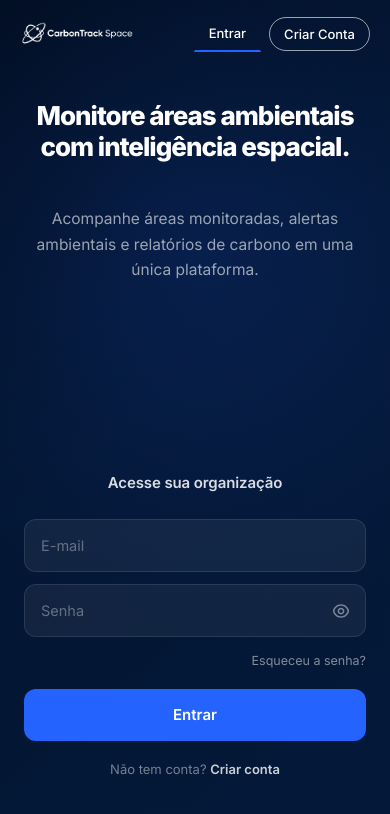
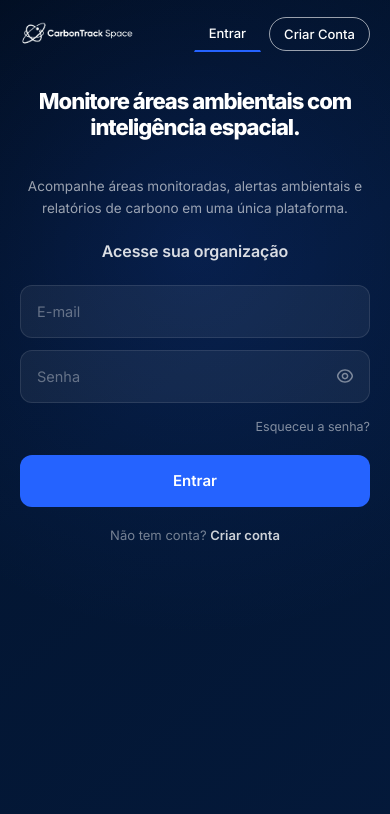
Before and after one commit to Fiap2029/carbontrack-front, a React (Vite) app: page /login in a window 390 px wide. Shown: the top 814 px of the page. Built offline with nearby package versions, Linux system fonts and the light colour scheme.

Commit message:
att de teste

```diff
--- a/index.html
+++ b/index.html
@@ -3,7 +3,7 @@
   <head>
     <meta charset="UTF-8" />
     <link rel="icon" type="image/svg+xml" href="/favicon.svg" />
-    <meta name="viewport" content="width=device-width, initial-scale=1.0" />
+    <meta name="viewport" content="width=device-width, initial-scale=1.0, viewport-fit=cover" />
     <title>CarbonTrack Space</title>
     <link rel="preconnect" href="https://fonts.googleapis.com" />
     <link rel="preconnect" href="https://fonts.gstatic.com" crossorigin />
--- a/src/components/Sidebar/Sidebar.module.css
+++ b/src/components/Sidebar/Sidebar.module.css
@@ -1,6 +1,6 @@
 .sidebar {
   width: var(--sidebar-width);
-  min-height: 100vh;
+  height: 100dvh;
   background: var(--sidebar-bg);
   display: flex;
   flex-direction: column;
@@ -10,6 +10,7 @@
   bottom: 0;
   z-index: 100;
   transition: transform 0.25s ease;
+  overflow-y: auto;
 }
 
 .logoArea {
@@ -69,6 +70,7 @@
 
 .footer {
   padding: 12px;
+  padding-bottom: calc(12px + env(safe-area-inset-bottom));
   border-top: 1px solid rgba(255, 255, 255, 0.06);
 }
 
--- a/src/index.css
+++ b/src/index.css
@@ -109,3 +109,12 @@ code {
   padding: 4px 8px;
   background: var(--code-bg);
 }
+
+/* Prevents iOS Safari from auto-zooming on focused inputs */
+@media (max-width: 768px) {
+  input,
+  select,
+  textarea {
+    font-size: 16px !important;
+  }
+}
--- a/src/pages/Home/Home.jsx
+++ b/src/pages/Home/Home.jsx
@@ -301,7 +301,6 @@ export default function Home() {
           <div className={styles.footer_grid}>
             <div className={styles.footer_brand}>
               <div className={styles.footer_logo}>
-                <img src={logo} alt="Logo" />
                 <span>CarbonTrack Space</span>
               </div>
               <p className={styles.footer_brand_desc}>
--- a/src/pages/Login/Login.module.css
+++ b/src/pages/Login/Login.module.css
@@ -369,22 +369,30 @@
 @media (max-width: 900px) {
   .body {
     flex-direction: column;
-    gap: 48px;
+    gap: 24px;
     align-items: center;
-    padding: 32px 24px 48px;
+    padding: 24px 24px 48px;
   }
 
   .hero {
+    flex: none;
     text-align: center;
     max-width: 100%;
   }
 
   .heroTitle {
-    font-size: 30px;
+    font-size: 28px;
+    margin-bottom: 10px;
+  }
+
+  .heroSub {
+    max-width: 100%;
+    margin: 0 auto;
   }
 
   .formArea {
     max-width: 100%;
+    width: 100%;
   }
 
   .glow {
@@ -407,7 +415,26 @@
     font-size: 13px;
   }
 
+  .body {
+    gap: 20px;
+    padding: 20px 20px 40px;
+  }
+
   .heroTitle {
-    font-size: 26px;
+    font-size: 22px;
+  }
+
+  .heroSub {
+    font-size: 13.5px;
+  }
+
+  .formArea {
+    max-width: 100%;
+    width: 100%;
+  }
+
+  .formTitle {
+    font-size: 16px;
+    margin-bottom: 20px;
   }
 }
```
